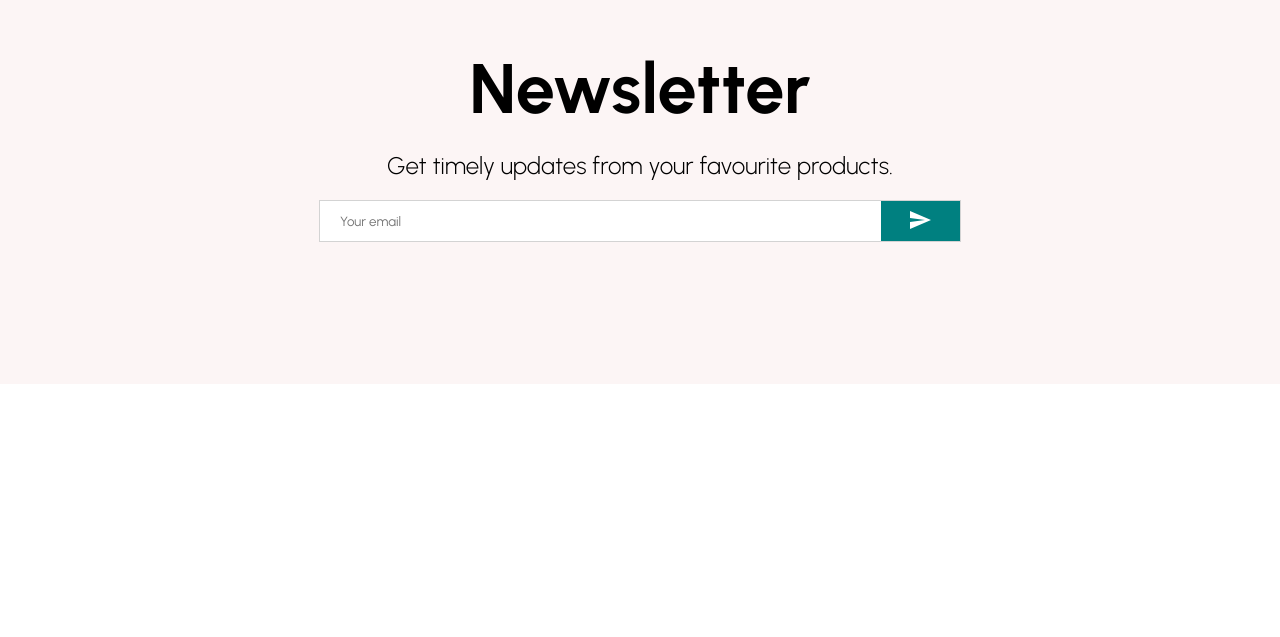
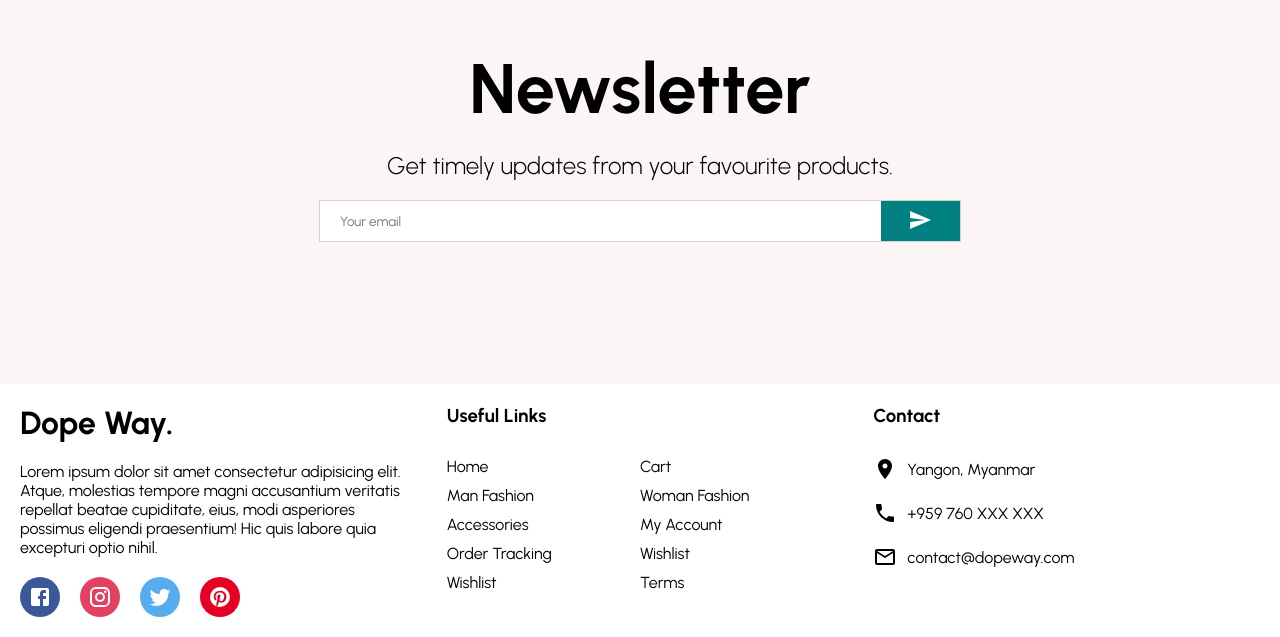
Before and after one commit to zay467/Clothing-Ecommerce-Frontend, a React (Create React App) app: page / in a window 1280 px wide. Shown: the part 2352-2989 px from the top of the page. Before the commit the page ends 2736 px from the top, so only its background shows below. Built offline with nearby package versions, Linux system fonts and the light colour scheme.

Commit message:
added footer

```diff
--- /dev/null
+++ b/src/components/Footer.js
@@ -0,0 +1,138 @@
+import {
+  Facebook,
+  Instagram,
+  MailOutline,
+  Phone,
+  Pinterest,
+  Room,
+  Twitter,
+} from "@material-ui/icons";
+import styled from "styled-components";
+
+const Container = styled.div`
+  display: flex;
+`;
+
+const Left = styled.div`
+  flex: 1;
+  display: flex;
+  flex-direction: column;
+  padding: 20px;
+`;
+
+const Logo = styled.h1``;
+
+const Desc = styled.p`
+  margin: 20px 0;
+`;
+
+const SocialContainer = styled.div`
+  display: flex;
+`;
+
+const SocialIcon = styled.div`
+  width: 40px;
+  height: 40px;
+  border-radius: 50%;
+  color: white;
+  background-color: #${(props) => props.color};
+  display: flex;
+  align-items: center;
+  justify-content: center;
+  margin-right: 20px;
+`;
+
+const Center = styled.div`
+  flex: 1;
+  padding: 20px;
+`;
+
+const Title = styled.h3`
+  margin-bottom: 30px;
+`;
+
+const List = styled.ul`
+  margin: 0;
+  padding: 0;
+  list-style: none;
+  display: flex;
+  flex-wrap: wrap;
+`;
+
+const ListItem = styled.li`
+  width: 50%;
+  margin-bottom: 10px;
+`;
+
+const Right = styled.div`
+  flex: 1;
+  padding: 20px;
+`;
+
+const ContactItem = styled.div`
+  margin-bottom: 20px;
+  display: flex;
+  align-items: center;
+`;
+
+const Payment = styled.img``;
+
+const Footer = () => {
+  return (
+    <Container>
+      <Left>
+        <Logo>Dope Way.</Logo>
+        <Desc>
+          Lorem ipsum dolor sit amet consectetur adipisicing elit. Atque,
+          molestias tempore magni accusantium veritatis repellat beatae
+          cupiditate, eius, modi asperiores possimus eligendi praesentium! Hic
+          quis labore quia excepturi optio nihil.
+        </Desc>
+        <SocialContainer>
+          <SocialIcon color="3B5999">
+            <Facebook />
+          </SocialIcon>
+          <SocialIcon color="E4405F">
+            <Instagram />
+          </SocialIcon>
+          <SocialIcon color="55ACEE">
+            <Twitter />
+          </SocialIcon>
+          <SocialIcon color="E60023">
+            <Pinterest />
+          </SocialIcon>
+        </SocialContainer>
+      </Left>
+      <Center>
+        <Title>Useful Links</Title>
+        <List>
+          <ListItem>Home</ListItem>
+          <ListItem>Cart</ListItem>
+          <ListItem>Man Fashion</ListItem>
+          <ListItem>Woman Fashion</ListItem>
+          <ListItem>Accessories</ListItem>
+          <ListItem>My Account</ListItem>
+          <ListItem>Order Tracking</ListItem>
+          <ListItem>Wishlist</ListItem>
+          <ListItem>Wishlist</ListItem>
+          <ListItem>Terms</ListItem>
+        </List>
+      </Center>
+      <Right>
+        <Title>Contact</Title>
+        <ContactItem>
+          <Room style={{ marginRight: "10px" }} /> Yangon, Myanmar
+        </ContactItem>
+        <ContactItem>
+          <Phone style={{ marginRight: "10px" }} /> +959 760 XXX XXX
+        </ContactItem>
+        <ContactItem>
+          <MailOutline style={{ marginRight: "10px" }} /> contact@dopeway.com
+        </ContactItem>
+        <Payment src=""></Payment>
+      </Right>
+    </Container>
+  );
+};
+
+export default Footer;
--- a/src/components/index.js
+++ b/src/components/index.js
@@ -6,3 +6,4 @@ export { default as CategoryItem } from "./CategoryItem";
 export { default as Products } from "./Products";
 export { default as Product } from "./Product";
 export { default as Newsletter } from "./Newsletter";
+export { default as Footer } from "./Footer";
--- a/src/pages/Home.js
+++ b/src/pages/Home.js
@@ -5,6 +5,7 @@ import {
   Categories,
   Products,
   Newsletter,
+  Footer,
 } from "../components";
 
 const Home = () => {
@@ -16,6 +17,7 @@ const Home = () => {
       <Categories />
       <Products />
       <Newsletter />
+      <Footer />
     </div>
   );
 };
```
